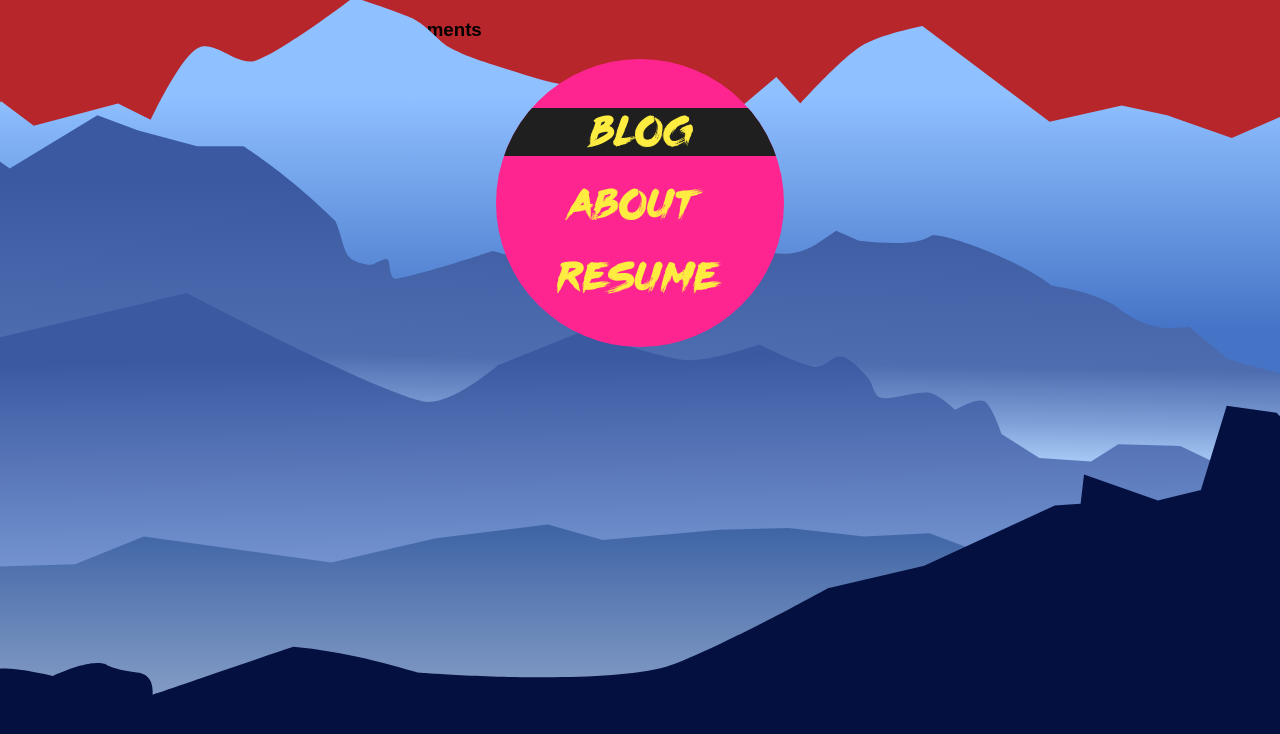
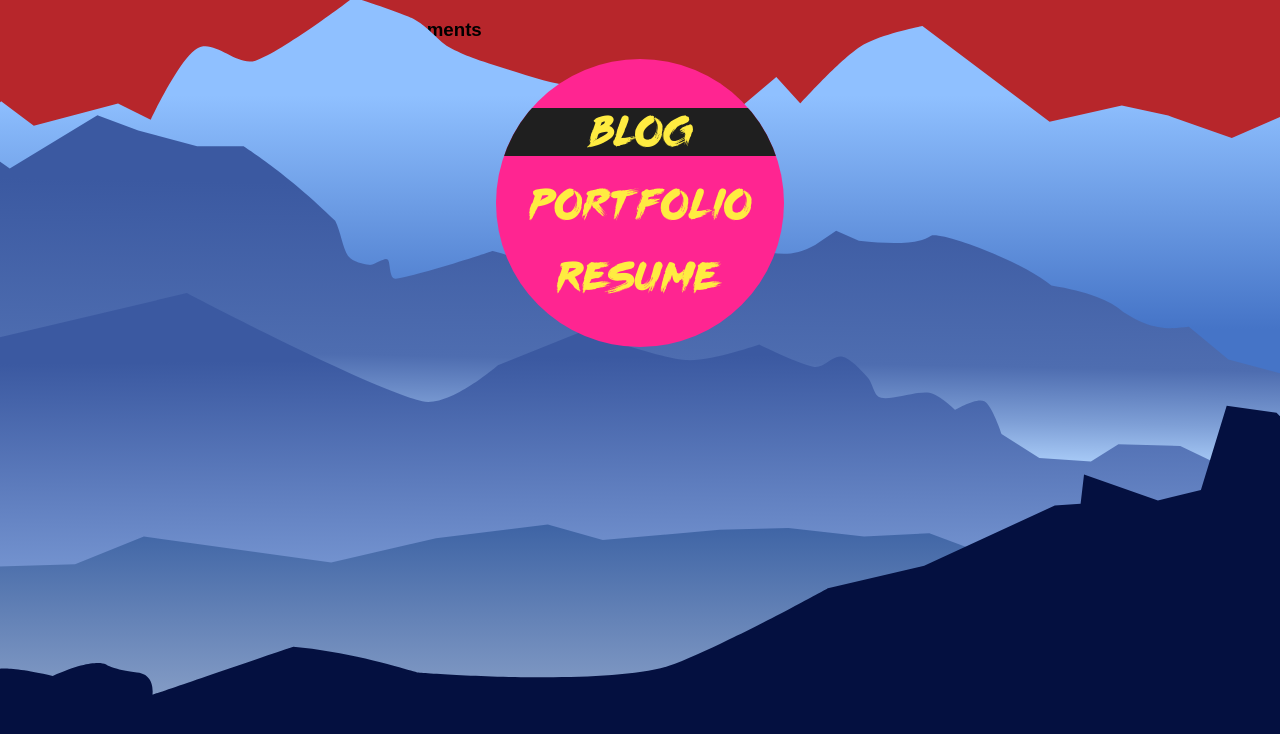
Before and after one commit to Dman757/meade.dev, a Next.js app: page / in a window 1280 px wide. Shown: the top 734 px of the page. Built offline with nearby package versions, Linux system fonts and the light colour scheme.

Commit message:
Functional home page links

```diff
--- a/components/CircleMenu.js
+++ b/components/CircleMenu.js
@@ -1,6 +1,6 @@
 import gridMenu from 'components/gridMenu.module.css';
 import { useEffect } from 'react';
-
+import Link from 'next/link';
 const items = {
   title: 'ack',
   image: 'asdfadsfdf',
@@ -75,9 +75,19 @@ export default function CircleMenu() {
   return (
     <div className={gridMenu.CircleBack}>
       <div className={gridMenu.Main}>
-        <button>Blog</button>
-        <button>About</button>
-        <button>Resume</button>
+        <Link href="/posts/markdown-test" passHref>
+          <button>Blog</button>
+        </Link>
+        <button
+          onClick={() =>
+            (document.location.href = 'https://www.behance.net/DavidMeade')
+          }
+        >
+          Portfolio
+        </button>
+        <Link href="/Resume_David_Meade_12_07_2020.pdf" passHref>
+          <button>Resume</button>
+        </Link>
         <div></div>
       </div>
     </div>
--- a/components/mountain-parallax.module.css
+++ b/components/mountain-parallax.module.css
@@ -38,13 +38,13 @@
 }
 
 .ParallaxContainer > div:nth-child(1) {
-  transform: translateZ(-300px) scale(4);
+  transform: translateZ(-800px) scale(9);
 }
 .ParallaxContainer > div:nth-child(2) {
-  transform: translateZ(-250px) scale(3.5);
+  transform: translateZ(-500px) scale(6);
 }
 .ParallaxContainer > div:nth-child(3) {
-  transform: translateZ(-200px) scale(3);
+  transform: translateZ(-250px) scale(3.5);
 }
 .ParallaxContainer > div:nth-child(4) {
   transform: translateZ(-150px) scale(2.5);
--- a/pages/index.js
+++ b/pages/index.js
@@ -2,10 +2,11 @@ import PageLayout from 'components/PageLayout.js';
 import CircleMenu from 'components/CircleMenu';
 import mountainParallax from 'components/mountain-parallax.module.css';
 import { useEffect } from 'react';
+
 export default function MainPage() {
   useEffect(() => {
     console.log('hello');
-    for (var i = 0; i < 12; ++i) {
+    for (var i = -10; i < 12; ++i) {
       var x = (6 - i) / 2;
       console.log(i, -100 * x, x + 1);
     }
```
Also changed, not shown: 1 other file (tests, documents, lock files or other folders).
